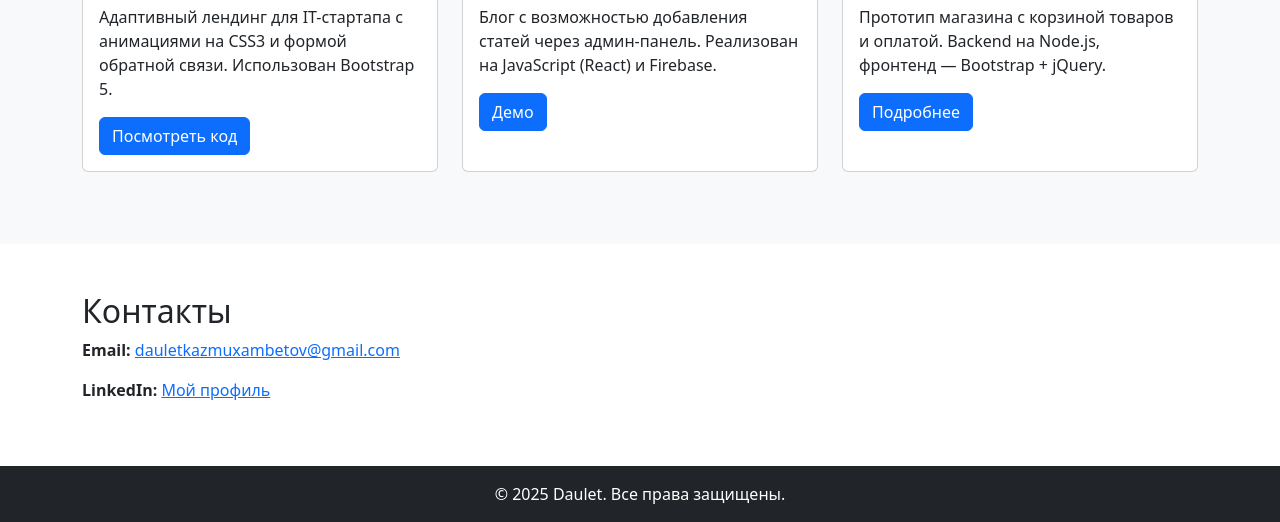
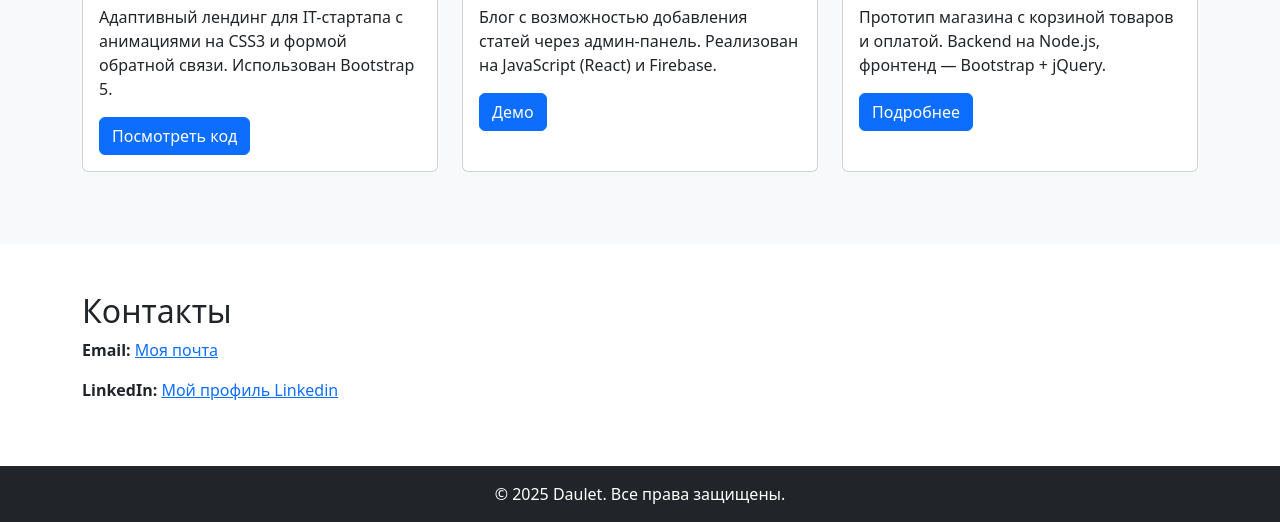
Before and after one commit to DauletGit/Daulet-s-site, a plain HTML site: page Daulet-portfolio/index.html in a window 1280 px wide. Shown: the part 649-1171 px from the top of the page. Drawn offline with nearby package versions, Linux system fonts and the light colour scheme.

Commit message:
Update index.html

```diff
--- a/Daulet-portfolio/index.html
+++ b/Daulet-portfolio/index.html
@@ -45,7 +45,7 @@
     <div class="row align-items-center">
       <div class="col-md-4 text-center mb-3">
         <!-- Ваше фото -->
-        <img src="images/Daulet.jpg" alt="Daulet" class="img-fluid rounded-circle shadow" style="max-width: 250px;">
+        <img src="images/Daulet's face.jpg" alt="Daulet" class="img-fluid rounded-circle shadow" style="max-width: 250px;">
       </div>
       <div class="col-md-8">
         <h2 class="mb-3">Привет, я Daulet!</h2>
@@ -111,8 +111,8 @@
   <!-- Блок "Контакты" -->
   <section id="contact" class="container py-5">
     <h2>Контакты</h2>
-    <p><strong>Email:</strong> <a href="mailto:dauletkazmuxambetov@gmail.com">dauletkazmuxambetov@gmail.com</a></p>
-    <p><strong>LinkedIn:</strong> <a href="https://www.linkedin.com/in/daulet-kazmukhambetov-20a075360/" target="_blank">Мой профиль</a></p>
+    <p><strong>Email:</strong> <a href="mailto:dauletkazmuxambetov@gmail.com">Моя почта</a></p>
+    <p><strong>LinkedIn:</strong> <a href="https://www.linkedin.com/in/daulet-kazmukhambetov-20a075360/" target="_blank">Мой профиль Linkedin</a></p>
   </section>
 
   <!-- Футер -->
```
